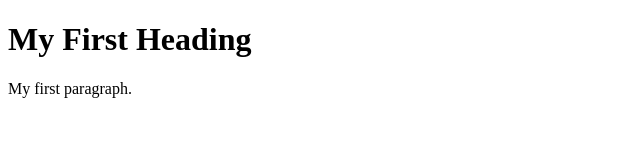
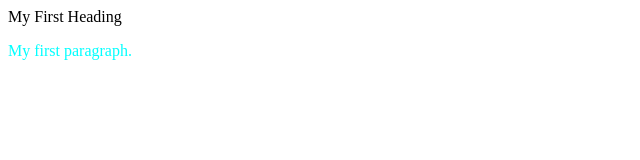
Before and after one commit to outcasttech/html-project, a plain HTML site: page index.html in a window 1280 px wide. Shown: the whole page, without its empty margins (0-640 px from the left). Drawn offline with Linux system fonts and the light colour scheme.

Commit message:
Update index.html

```diff
--- a/index.html
+++ b/index.html
@@ -2,9 +2,9 @@
 <html>
 <body>
 
-<h1>My First Heading</h1>
+<h1styl e="color:blue;">My First Heading</h1>
 
-<p>My first paragraph.</p>
+<p style="color:cyan;">My first paragraph.</p>
 
 </body>
 </html>
```
